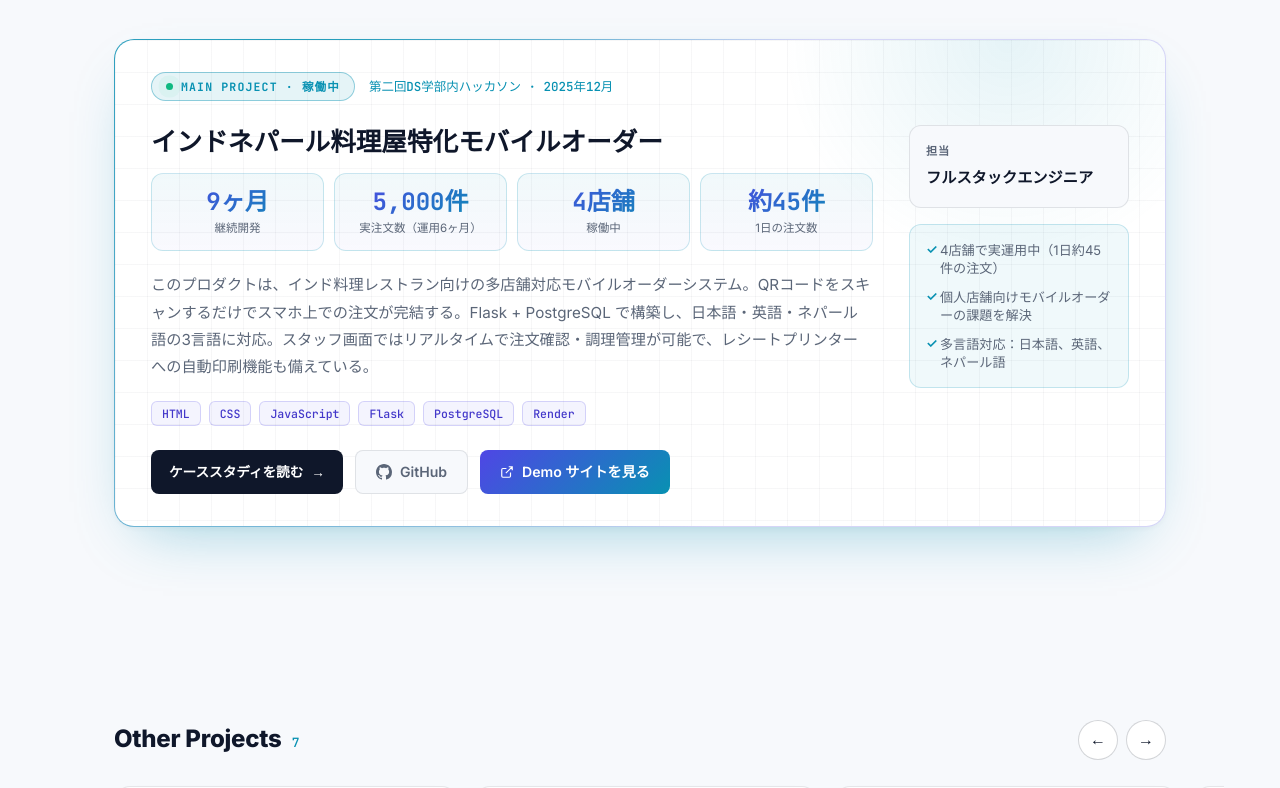
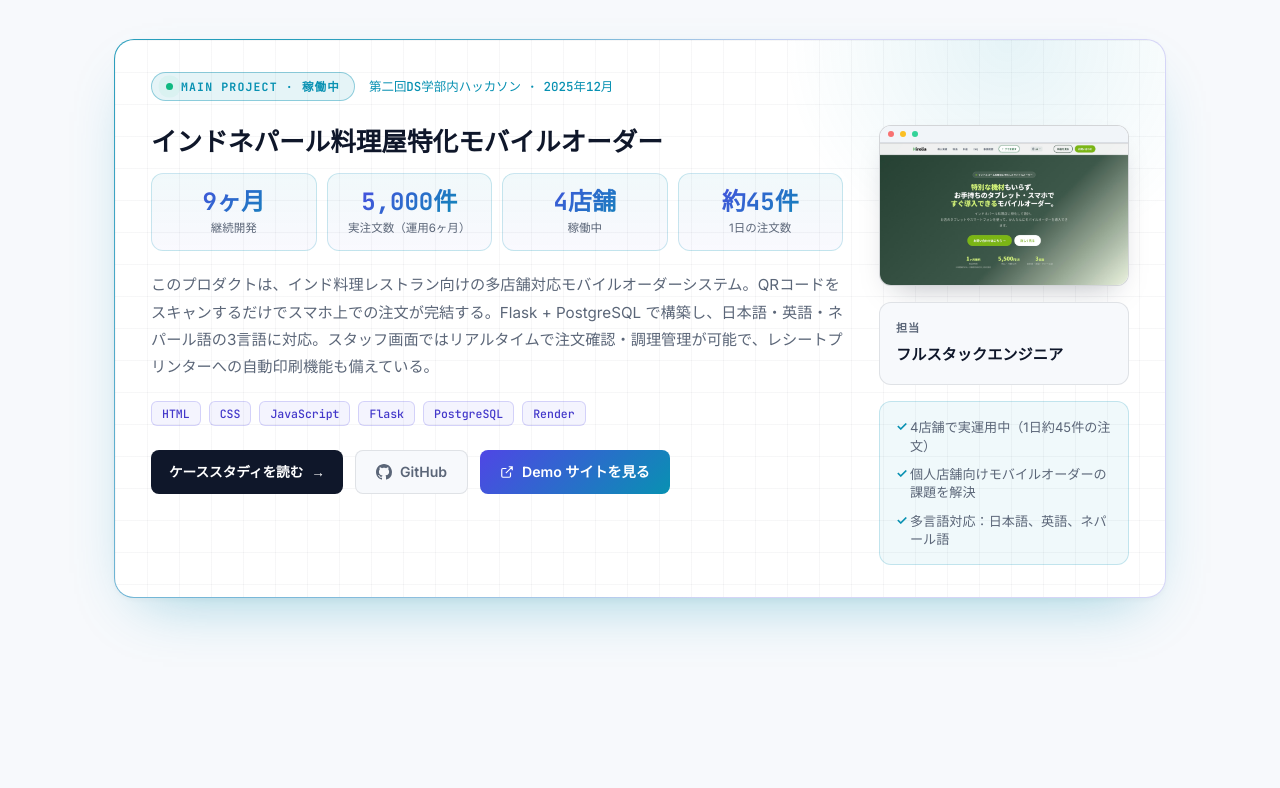
Before and after one commit to s2422092/portfolio, a React (Vite) app: page / in a window 1280 px wide. Shown: the part 2980-3768 px from the top of the page. Built offline with nearby package versions, Linux system fonts and the light colour scheme.

Commit message:
ヒロリアのホームページを表示させるようにした

```diff
--- a/src/components/CaseStudy.css
+++ b/src/components/CaseStudy.css
@@ -136,6 +136,17 @@
   display: flex;
   gap: 12px;
   flex-wrap: wrap;
+}
+
+.cs-shot {
+  margin-top: 48px;
+}
+
+.cs-shot figcaption {
+  margin-top: 12px;
+  font-size: 0.8rem;
+  color: var(--text-muted);
+  text-align: center;
 }
 
 /* ── 本文レイアウト：左に目次、右に本文 ── */
--- a/src/components/CaseStudy.jsx
+++ b/src/components/CaseStudy.jsx
@@ -69,6 +69,17 @@ export default function CaseStudy() {
             </a>
             <a href={c.github} target="_blank" rel="noopener noreferrer" className="btn-outline">GitHub</a>
           </div>
+
+          <figure className="cs-shot reveal">
+            <a href={c.demo} target="_blank" rel="noopener noreferrer" className="browser-frame">
+              <div className="browser-frame__bar" aria-hidden="true">
+                <i /><i /><i />
+                <span className="browser-frame__url">{c.demo.replace(/^https?:\/\//, '')}</span>
+              </div>
+              <img src={c.screenshot} alt="Hirolia のホームページ" width="1600" height="917" loading="lazy" />
+            </a>
+            <figcaption>自分が制作したサービスのホームページ（クリックで実際のサイトを開きます）</figcaption>
+          </figure>
         </div>
       </section>
 
--- a/src/components/Projects.css
+++ b/src/components/Projects.css
@@ -93,7 +93,7 @@
 
 .proj-main__body {
   display: grid;
-  grid-template-columns: 1fr 220px;
+  grid-template-columns: 1fr 250px;
   gap: 36px;
   align-items: start;
 }
@@ -227,6 +227,19 @@
   display: flex;
   flex-direction: column;
   gap: 16px;
+}
+
+.proj-main__shot {
+  box-shadow: 0 14px 30px -16px rgba(15, 23, 42, 0.35);
+}
+
+.proj-main__shot .browser-frame__bar {
+  padding: 5px 8px;
+}
+
+.proj-main__shot .browser-frame__bar i {
+  width: 6px;
+  height: 6px;
 }
 
 .proj-main__role-card {
@@ -468,6 +481,7 @@
   .proj-main__side { flex-direction: row; flex-wrap: wrap; }
   .proj-main__role-card,
   .proj-main__highlight { flex: 1; min-width: 140px; }
+  .proj-main__shot { flex-basis: 100%; }
   .project-card { flex-basis: 82%; }
   .projects-rail { margin-right: calc((100% - 100vw) / 2); } /* ドットナビが無いので端まで */
   .proj-other-heading { font-size: 1.25rem; }
--- a/src/components/Projects.jsx
+++ b/src/components/Projects.jsx
@@ -83,6 +83,17 @@ function MainProject({ main }) {
               </div>
 
               <div className="proj-main__side">
+                {main.screenshot && (
+                  <a
+                    href={main.demo}
+                    target="_blank"
+                    rel="noopener noreferrer"
+                    className="browser-frame proj-main__shot"
+                  >
+                    <div className="browser-frame__bar" aria-hidden="true"><i /><i /><i /></div>
+                    <img src={main.screenshot} alt="Hirolia のホームページ" width="1600" height="917" loading="lazy" />
+                  </a>
+                )}
                 <div className="proj-main__role-card">
                   <span className="proj-main__role-label">担当</span>
                   <span className="proj-main__role-value">{main.role}</span>
--- a/src/data/caseStudy.js
+++ b/src/data/caseStudy.js
@@ -7,6 +7,7 @@ export const hiroliaCase = {
   period: '2025年12月〜 継続開発中',
   github: 'https://github.com/s2422092/hirolia',
   demo: 'https://hirolia-order.com/',
+  screenshot: '/hirolia-home.jpg',
 
   stats: [
     { value: '9ヶ月', label: '継続開発' },
--- a/src/data/profile.js
+++ b/src/data/profile.js
@@ -99,6 +99,7 @@ export const projects = [
     github: 'https://github.com/s2422092/hirolia',
     demo: 'https://hirolia-order.com/',
     caseStudy: '#/works/hirolia',
+    screenshot: '/hirolia-home.jpg',
     role: 'フルスタックエンジニア',
     stats: [
       { value: '9ヶ月', label: '継続開発' },
--- a/src/index.css
+++ b/src/index.css
@@ -207,6 +207,63 @@ section {
   font-weight: 500;
 }
 
+/* ── ブラウザ風フレーム（スクリーンショット表示用） ── */
+.browser-frame {
+  display: block;
+  border-radius: 12px;
+  overflow: hidden;
+  background: var(--bg-solid);
+  border: 1px solid var(--border-strong);
+  box-shadow: 0 24px 60px -24px rgba(15, 23, 42, 0.35);
+  text-decoration: none;
+  transition: transform 0.3s, box-shadow 0.3s;
+}
+
+a.browser-frame:hover {
+  transform: translateY(-3px);
+  box-shadow: 0 30px 70px -24px rgba(var(--accent-rgb), 0.45);
+  text-decoration: none;
+}
+
+.browser-frame__bar {
+  display: flex;
+  align-items: center;
+  gap: 6px;
+  padding: 8px 12px;
+  background: var(--bg-card2);
+  border-bottom: 1px solid var(--border);
+}
+
+.browser-frame__bar i {
+  width: 9px;
+  height: 9px;
+  border-radius: 50%;
+  background: #f87171;
+}
+
+.browser-frame__bar i:nth-child(2) { background: #fbbf24; }
+.browser-frame__bar i:nth-child(3) { background: #34d399; }
+
+.browser-frame__url {
+  flex: 1;
+  margin-left: 8px;
+  font-family: var(--mono);
+  font-size: 0.7rem;
+  color: var(--text-muted);
+  background: var(--bg-solid);
+  border-radius: 6px;
+  padding: 2px 10px;
+  white-space: nowrap;
+  overflow: hidden;
+  text-overflow: ellipsis;
+}
+
+.browser-frame img {
+  display: block;
+  width: 100%;
+  height: auto;
+}
+
 /* ── スクロールで出現 ── */
 .reveal {
   opacity: 0;
@@ -283,6 +340,9 @@ section {
       width: 54px;
       height: 54px;
     }
+    main .proj-main {
+      padding: 24px 32px;
+    }
     main .timeline-section {
       --axis-top: 150px;
       --lbl-h: 120px;
```
Also changed, not shown: public/hirolia-home.jpg (added).
